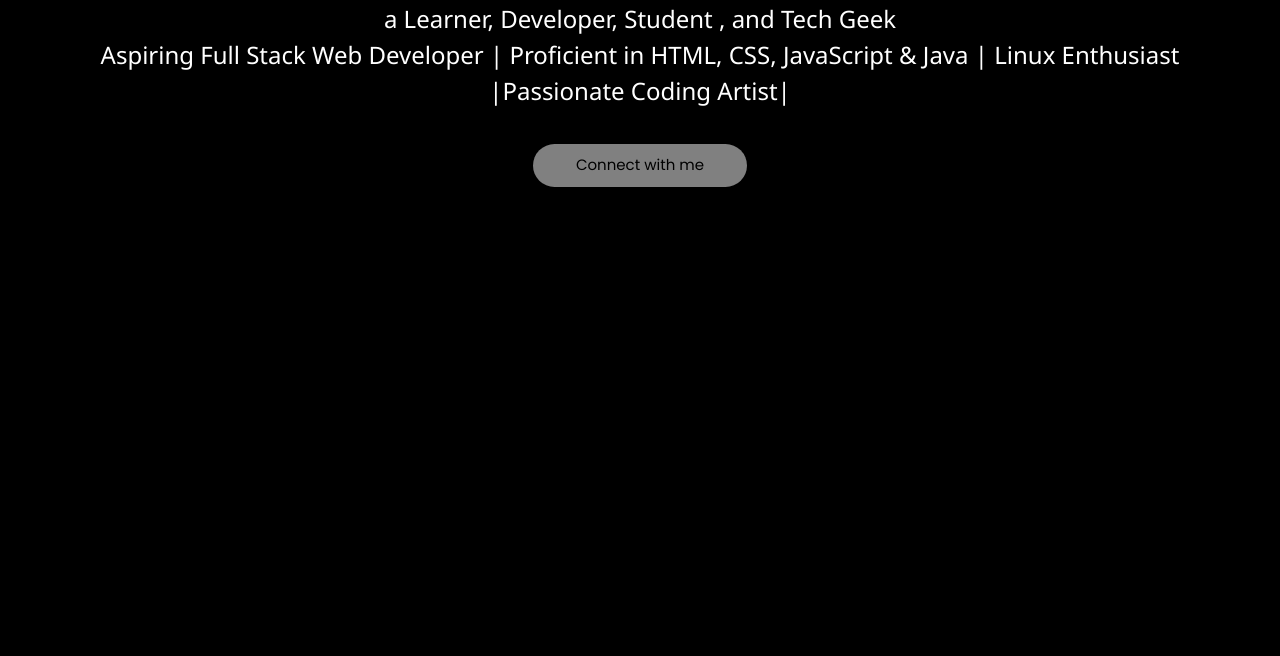
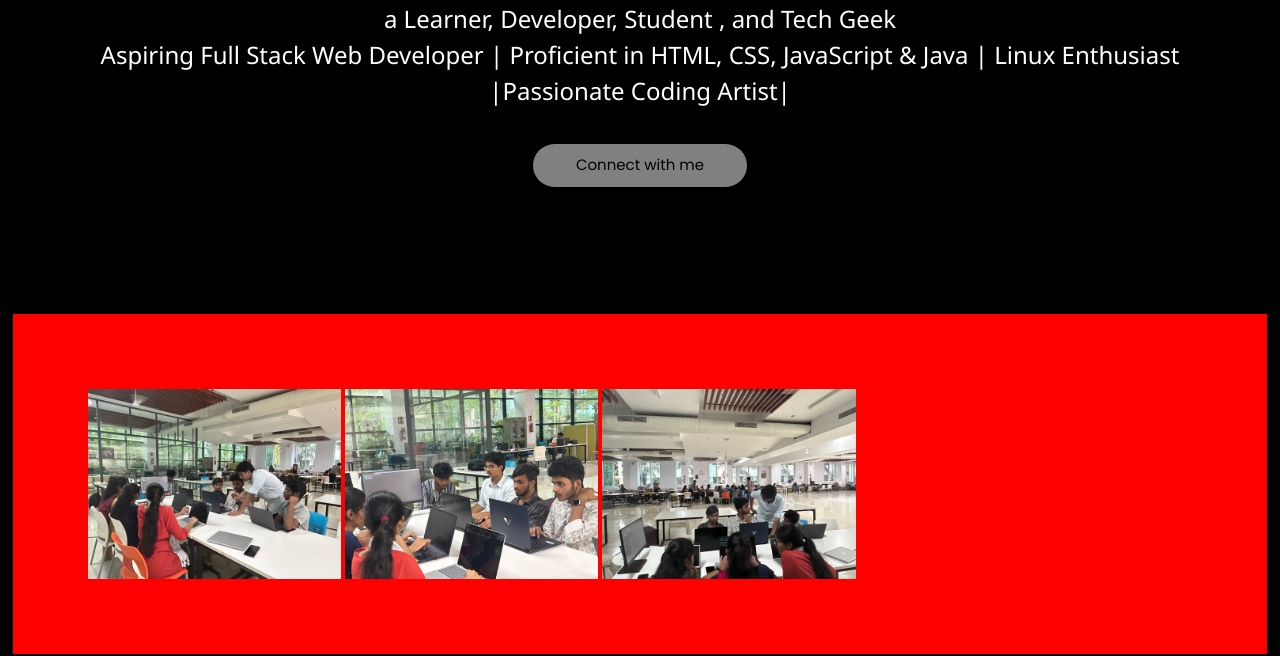
Before and after one commit to dinexh/portfolio, a plain HTML site: page Version2/index.html in a window 1280 px wide. Shown: the part 303-959 px from the top of the page. Drawn offline with nearby package versions, Linux system fonts and the light colour scheme.

Commit message:
Images section added

```diff
--- a/Version2/index.css
+++ b/Version2/index.css
@@ -92,9 +92,9 @@ nav{
 }
 /* -----------------------------------------------SectionTwo-------------------------------------------------- */
 .section-two{
-    padding: 18rem;
+    padding: 5rem;
     width: 100%;
-    /* background-color: blue; */
+    background-color: red;
 }
 /* ------------------------------------------------SectionThree---------------------------------------------- */
 .section-three{
--- a/Version2/index.html
+++ b/Version2/index.html
@@ -40,7 +40,13 @@
             </div>
         </div>
         <div class="section-two">
-
+         <div class="section-two-in">
+            <div class="section-two-box">
+                <img src="./Assets/photo_2024-04-02 18.15.01.jpeg" height="190vh" alt="">
+                <img src="./Assets/photo_2024-04-02 18.15.03.jpeg"  height="190vh">
+                <img src="./Assets/photo_2024-04-02 18.15.05.jpeg" height="190vh" alt="">
+            </div>
+         </div>
         </div>
         <div class="section-three">
             <h2>Servies</h2>
```
Also changed, not shown: Version2/Assets/photo_2024-04-02 18.15.01.jpeg (added), Version2/Assets/photo_2024-04-02 18.15.03.jpeg (added), Version2/Assets/photo_2024-04-02 18.15.05.jpeg (added), 2 other files.
